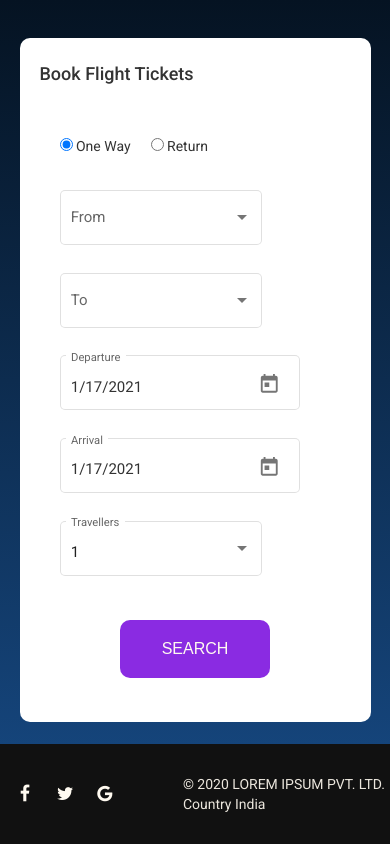
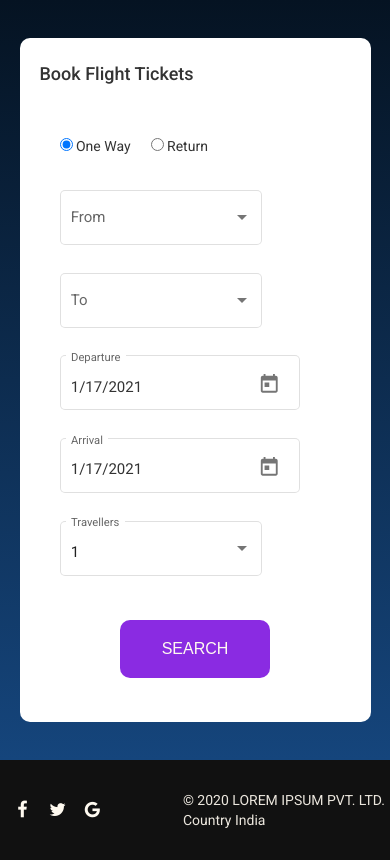
Before and after one commit to anurag4998/Airline, an Angular app: page / in a window 390 px wide. Built offline with nearby package versions, Linux system fonts and the light colour scheme.

Commit message:
update footer reduce padding

```diff
--- a/src/app/components/footer/footer.component.css
+++ b/src/app/components/footer/footer.component.css
@@ -1,13 +1,12 @@
 footer
 {
-    padding: 3rem 3.5rem;
+    padding: 1.5rem 3.5rem;
     background-color: #111;
     max-width: 100vw;
     min-width: 100vw;
     display: flex;
     justify-content: center;
     align-items: center;
-    position: fixed;
     bottom: 0;
 }
 .Container
@@ -57,6 +56,7 @@ footer
     {
       font-size: 1.8rem;
       margin: 0.5rem;
+      width: 2.5rem;
     }
 
 }
```
